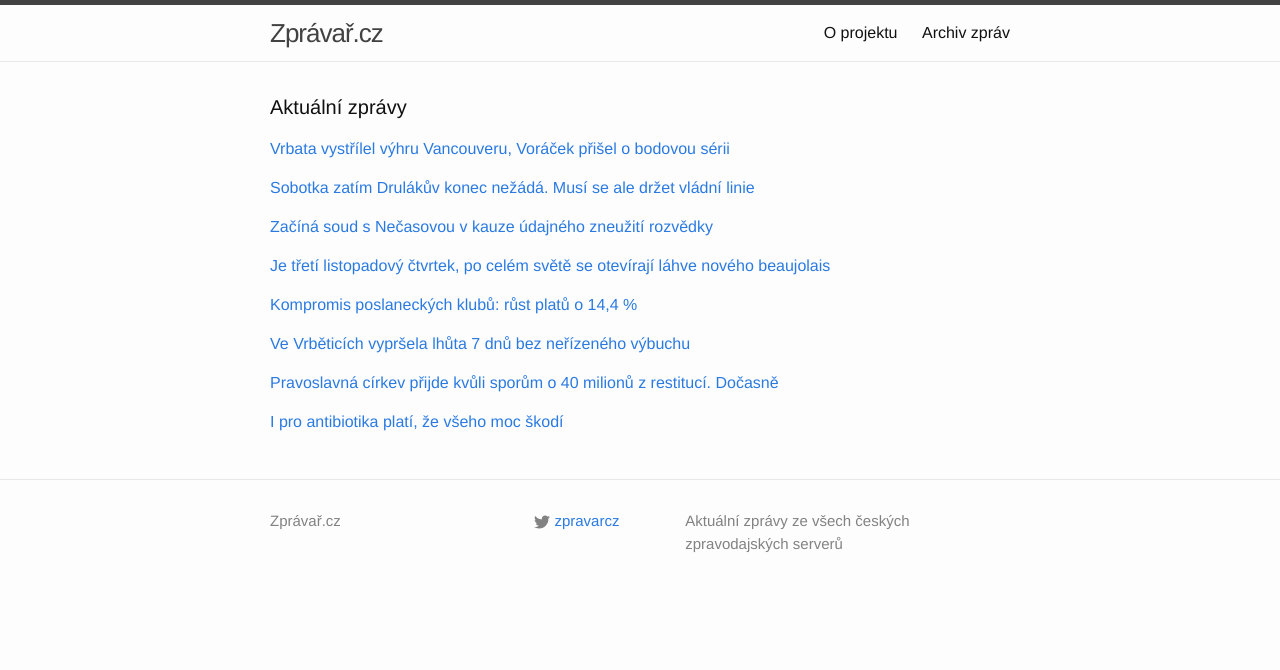
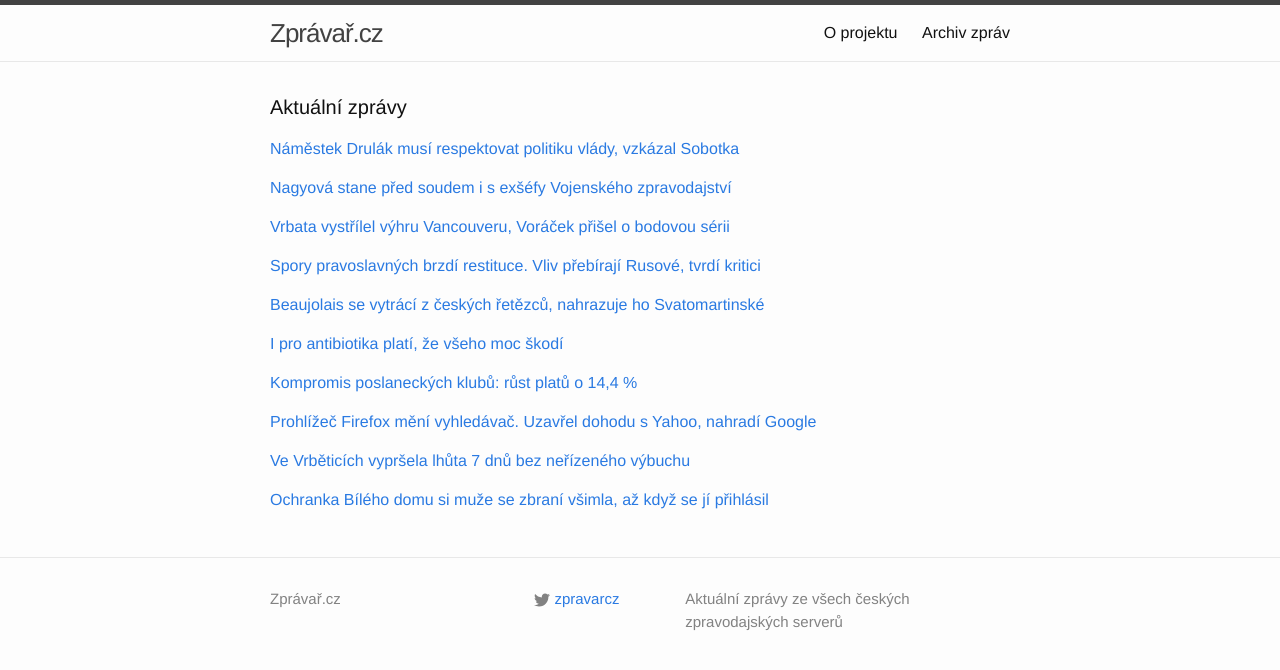
Before and after one commit to adliska/zpravar, a Jekyll site: the page built from index.html, in a window 1280 px wide. Shown: the top 670 px of the page. Built offline with Jekyll 4.4.1, drawn with Linux system fonts in a browser that asks for light colours.

Commit message:
zpravar news update

```diff
--- a/index.html
+++ b/index.html
@@ -5,8 +5,31 @@ layout: default
 <div class="home">
     <h1 class="page-heading">Aktuální zprávy</h1>
 
-<p><a href="javascript:;" onclick="toggle_visibility('zpravy0')">Vrbata vystřílel výhru Vancouveru, Voráček přišel o bodovou sérii</a></p>
+<p><a href="javascript:;" onclick="toggle_visibility('zpravy0')">Náměstek Drulák musí respektovat politiku vlády, vzkázal Sobotka</a></p>
 <div id="zpravy0" style="display:none">
+<ul>
+<li><a href=http://www.ceskatelevize.cz/ct24/domaci/292962-namestek-drulak-musi-respektovat-politiku-vlady-vzkazal-sobotka/>Náměstek Drulák musí respektovat politiku vlády, vzkázal Sobotka - www.ceskatelevize.cz</a></li>
+<li><a href=http://echo24.cz/a/wkNF8>Sobotka: Drulák musí respektovat naši politiku lidských práv - echo24.cz</a></li>
+<li><a href=http://www.novinky.cz/zahranicni/amerika/353970-sobotka-vlada-se-hlasi-k-havlovu-odkazu-a-namestek-drulak-to-musi-respektovat.html>Sobotka: Vláda se hlásí k Havlovu odkazu a náměstek Drulák to musí respektovat - www.novinky.cz</a></li>
+<li><a href=http://zpravy.e15.cz/domaci/politika/sobotka-zatim-drulakuv-konec-nezada-musi-se-ale-drzet-vladni-linie-1138528>Sobotka zatím Drulákův konec nežádá. Musí se ale držet vládní linie - zpravy.e15.cz</a></li>
+<li><a href=http://zpravy.aktualne.cz/domaci/sobotka-namestek-drulak-musi-respektovat-politiku-vlady/r~53d763c6707c11e497f0002590604f2e/>Sobotka: Náměstek Drulák musí respektovat politiku vlády - zpravy.aktualne.cz</a></li>
+<li><a href=http://zpravy.idnes.cz/sobotka-k-namestku-drulakovi-dje-/domaci.aspx?c=A141120_064454_domaci_jj>Respektujte politiku vlády, opřel se Sobotka do Zaorálkova náměstka - zpravy.idnes.cz</a></li>
+<li><a href=http://www.novinky.cz/zahranicni/amerika/353970-sobotka-namestek-drulak-musi-respektovat-politiku-vlady.html>Sobotka: Náměstek Drulák musí respektovat politiku vlády  - www.novinky.cz</a></li>
+<li><a href=http://www.ceskenoviny.cz/zpravy/zpravy/sobotka-namestek-drulak-musi-respektovat-politiku-vlady/1149227>Sobotka: Náměstek Drulák musí respektovat politiku vlády - www.ceskenoviny.cz</a></li>
+</ul>
+</div><p><a href="javascript:;" onclick="toggle_visibility('zpravy1')">Nagyová stane před soudem i s exšéfy Vojenského zpravodajství</a></p>
+<div id="zpravy1" style="display:none">
+<ul>
+<li><a href=http://www.tyden.cz/rubriky/domaci/kauzy/nagyova-stane-pred-soudem-i-s-exsefy-vojenskeho-zpravodajstvi_324736.html>Nagyová stane před soudem i s exšéfy Vojenského zpravodajství - www.tyden.cz</a></li>
+<li><a href=http://www.lidovky.cz/jana-necasova-stane-pred-soudem-kvuli-zneuziti-rozvedky-pep-/zpravy-domov.aspx?c=A141120_081003_ln_domov_rof>Jana Nečasová stane před soudem. Kvůli zneužití rozvědky  - www.lidovky.cz</a></li>
+<li><a href=http://www.novinky.cz/krimi/353973-zacina-soud-s-necasovou-v-kauze-udajneho-zneuziti-rozvedky.html>Začíná soud s Nečasovou v kauze údajného zneužití rozvědky - www.novinky.cz</a></li>
+<li><a href=http://www.ceskenoviny.cz/zpravy/zpravy/zacina-soud-s-necasovou-v-kauze-udajneho-zneuziti-rozvedky/1149235>Začíná soud s Nečasovou v kauze údajného zneužití rozvědky - www.ceskenoviny.cz</a></li>
+<li><a href=http://www.rozhlas.cz/_zprava/jana-necasova-drive-nagyova-stane-pred-soudem-v-kauze-vojenskeho-zpravodajstvi--1422500>Jana Nečasová, dříve Nagyová, stane před soudem v kauze Vojenského zpravodajství - www.rozhlas.cz</a></li>
+<li><a href=http://www.ceskatelevize.cz/ct24/domaci/292893-proces-roku-zneuziti-vojenske-rozvedky-v-cele-s-necasovou/>Proces roku: Zneužití vojenské rozvědky v čele s Nečasovou - www.ceskatelevize.cz</a></li>
+<li><a href=http://zpravy.idnes.cz/necasiva-nagyova-a-zpravodajci-u-soudu-dyj-/krimi.aspx?c=A141119_151317_krimi_cen>Soud poprvé veřejně otevře kauzu Nagyová, 521 dní po Nečasově demisi - zpravy.idnes.cz</a></li>
+</ul>
+</div><p><a href="javascript:;" onclick="toggle_visibility('zpravy2')">Vrbata vystřílel výhru Vancouveru, Voráček přišel o bodovou sérii</a></p>
+<div id="zpravy2" style="display:none">
 <ul>
 <li><a href=http://www.denik.cz/hokej/vrbata-vystrilel-vyhru-vancouveru-voracek-prisel-o-bodovou-serii-20141120.html>Vrbata vystřílel výhru Vancouveru, Voráček přišel o bodovou sérii - www.denik.cz</a></li>
 <li><a href=http://hokej.idnes.cz/vrbata-se-blyskl-dvema-goly-dfg-/nhl.aspx?c=A141120_071040_nhl_Mkr>Vrbata se blýskl dvěma góly, bodová série Voráčka naopak skončila - hokej.idnes.cz</a></li>
@@ -14,57 +37,55 @@ layout: default
 <li><a href=http://www.rozhlas.cz/_zprava/radim-vrbata-pomohl-dvema-goly-k-vitezstvi-vancouveru-voracek-nebodoval--1422511>Radim Vrbata pomohl dvěma góly k vítězství Vancouveru, Voráček nebodoval - www.rozhlas.cz</a></li>
 <li><a href=http://sport.aktualne.cz/vrbata-rozhodl-dvema-goly-o-vyhre-vancouveru-voracek-mlcel/r~e81d6b1c707111e48ee3002590604f2e/>Vrbata rozhodl dvěma góly o výhře Vancouveru, Voráček mlčel - sport.aktualne.cz</a></li>
 </ul>
-</div><p><a href="javascript:;" onclick="toggle_visibility('zpravy1')">Sobotka zatím Drulákův konec nežádá. Musí se ale držet vládní linie</a></p>
-<div id="zpravy1" style="display:none">
-<ul>
-<li><a href=http://zpravy.e15.cz/domaci/politika/sobotka-zatim-drulakuv-konec-nezada-musi-se-ale-drzet-vladni-linie-1138528>Sobotka zatím Drulákův konec nežádá. Musí se ale držet vládní linie - zpravy.e15.cz</a></li>
-<li><a href=http://zpravy.aktualne.cz/domaci/sobotka-namestek-drulak-musi-respektovat-politiku-vlady/r~53d763c6707c11e497f0002590604f2e/>Sobotka: Náměstek Drulák musí respektovat politiku vlády - zpravy.aktualne.cz</a></li>
-<li><a href=http://zpravy.idnes.cz/sobotka-k-namestku-drulakovi-dje-/domaci.aspx?c=A141120_064454_domaci_jj>Respektujte politiku vlády, opřel se Sobotka do Zaorálkova náměstka - zpravy.idnes.cz</a></li>
-<li><a href=http://www.novinky.cz/zahranicni/amerika/353970-sobotka-namestek-drulak-musi-respektovat-politiku-vlady.html>Sobotka: Náměstek Drulák musí respektovat politiku vlády  - www.novinky.cz</a></li>
-<li><a href=http://www.ceskenoviny.cz/zpravy/zpravy/sobotka-namestek-drulak-musi-respektovat-politiku-vlady/1149227>Sobotka: Náměstek Drulák musí respektovat politiku vlády - www.ceskenoviny.cz</a></li>
-</ul>
-</div><p><a href="javascript:;" onclick="toggle_visibility('zpravy2')">Začíná soud s Nečasovou v kauze údajného zneužití rozvědky</a></p>
-<div id="zpravy2" style="display:none">
-<ul>
-<li><a href=http://www.novinky.cz/krimi/353973-zacina-soud-s-necasovou-v-kauze-udajneho-zneuziti-rozvedky.html>Začíná soud s Nečasovou v kauze údajného zneužití rozvědky - www.novinky.cz</a></li>
-<li><a href=http://www.ceskenoviny.cz/zpravy/zpravy/zacina-soud-s-necasovou-v-kauze-udajneho-zneuziti-rozvedky/1149235>Začíná soud s Nečasovou v kauze údajného zneužití rozvědky - www.ceskenoviny.cz</a></li>
-<li><a href=http://www.rozhlas.cz/_zprava/jana-necasova-drive-nagyova-stane-pred-soudem-v-kauze-vojenskeho-zpravodajstvi--1422500>Jana Nečasová, dříve Nagyová, stane před soudem v kauze Vojenského zpravodajství - www.rozhlas.cz</a></li>
-<li><a href=http://www.ceskatelevize.cz/ct24/domaci/292893-proces-roku-zneuziti-vojenske-rozvedky-v-cele-s-necasovou/>Proces roku: Zneužití vojenské rozvědky v čele s Nečasovou - www.ceskatelevize.cz</a></li>
-<li><a href=http://zpravy.idnes.cz/necasiva-nagyova-a-zpravodajci-u-soudu-dyj-/krimi.aspx?c=A141119_151317_krimi_cen>Soud poprvé veřejně otevře kauzu Nagyová, 521 dní po Nečasově demisi - zpravy.idnes.cz</a></li>
-</ul>
-</div><p><a href="javascript:;" onclick="toggle_visibility('zpravy3')">Je třetí listopadový čtvrtek, po celém světě se otevírají láhve nového  beaujolais</a></p>
+</div><p><a href="javascript:;" onclick="toggle_visibility('zpravy3')">Spory pravoslavných brzdí restituce. Vliv přebírají Rusové, tvrdí kritici </a></p>
 <div id="zpravy3" style="display:none">
 <ul>
+<li><a href=http://www.lidovky.cz/spory-pravoslavnych-brzdi-restituce-vliv-prebiraji-rusove-tvrdi-kritici-15y-/zpravy-domov.aspx?c=A141120_082002_ln_domov_rof>Spory pravoslavných brzdí restituce. Vliv přebírají Rusové, tvrdí kritici  - www.lidovky.cz</a></li>
+<li><a href=http://domaci.ihned.cz/domaci/c1-63145760-pravoslavna-cirkev-prijde-kvuli-sporum-o-40-milionu-z-restituci-docasne>Pravoslavná církev přijde kvůli sporům o 40 milionů z restitucí. Dočasně - domaci.ihned.cz</a></li>
+<li><a href=http://zpravy.idnes.cz/pozastaveni-penez-pro-pravoslavnou-cirkev-fec-/domaci.aspx?c=A141120_070630_domaci_jj>Ministerstvo zastavilo pravoslavné církvi kvůli sporům vyplácení náhrad - zpravy.idnes.cz</a></li>
+<li><a href=http://www.ceskenoviny.cz/zpravy/zpravy/ln-ministerstvo-prerusilo-vyplaceni-nahrad-pravoslavne-cirkvi/1149242>LN: Ministerstvo přerušilo vyplácení náhrad pravoslavné církvi - www.ceskenoviny.cz</a></li>
+</ul>
+</div><p><a href="javascript:;" onclick="toggle_visibility('zpravy4')">Beaujolais se vytrácí z českých řetězců, nahrazuje ho Svatomartinské</a></p>
+<div id="zpravy4" style="display:none">
+<ul>
+<li><a href=http://zpravy.e15.cz/byznys/obchod-a-sluzby/beaujolais-se-vytraci-z-ceskych-retezcu-nahrazuje-ho-svatomartinske-1138477>Beaujolais se vytrácí z českých řetězců, nahrazuje ho Svatomartinské - zpravy.e15.cz</a></li>
 <li><a href=http://www.rozhlas.cz/_zprava/je-treti-listopadovy-ctvrtek-po-celem-svete-se-oteviraji-lahve-noveho-beaujolais--1422508>Je třetí listopadový čtvrtek, po celém světě se otevírají láhve nového  beaujolais - www.rozhlas.cz</a></li>
 <li><a href=http://zpravy.aktualne.cz/zahranici/svet-privital-nove-beaujolais/r~01fed5c0707711e497f0002590604f2e/>Svět přivítal nové beaujolais - zpravy.aktualne.cz</a></li>
 <li><a href=http://www.financninoviny.cz/zpravodajstvi/zpravy/po-celem-svete-se-zacaly-otvirat-lahve-noveho-beaujolais/1149231>Po celém světě se začaly otvírat láhve nového beaujolais - www.financninoviny.cz</a></li>
 </ul>
-</div><p><a href="javascript:;" onclick="toggle_visibility('zpravy4')">Kompromis poslaneckých klubů: růst platů o 14,4 %</a></p>
-<div id="zpravy4" style="display:none">
+</div><p><a href="javascript:;" onclick="toggle_visibility('zpravy5')">I pro antibiotika platí, že všeho moc škodí</a></p>
+<div id="zpravy5" style="display:none">
+<ul>
+<li><a href=http://www.ceskatelevize.cz/ct24/domaci/292932-i-pro-antibiotika-plati-ze-vseho-moc-skodi/>I pro antibiotika platí, že všeho moc škodí - www.ceskatelevize.cz</a></li>
+<li><a href=http://www.ceskatelevize.cz/ct24/domaci/292932-pro-antibiotika-plati-pravidlo-ze-vseho-moc-skodi/>Pro antibiotika platí pravidlo, že všeho moc škodí - www.ceskatelevize.cz</a></li>
+<li><a href=http://www.denik.cz/medicina/bakterie-jsou-odolnejsi-rika-o-antibiotikach-vojtech-ondra-z-brnenske-farmacie-2.html>Pozor na antibiotika, varují lékaři. Nakažených odolnými bakteriemi je stále víc - www.denik.cz</a></li>
+</ul>
+</div><p><a href="javascript:;" onclick="toggle_visibility('zpravy6')">Kompromis poslaneckých klubů: růst platů o 14,4 %</a></p>
+<div id="zpravy6" style="display:none">
 <ul>
 <li><a href=http://www.ceskatelevize.cz/ct24/domaci/292958-kompromis-poslaneckych-klubu-rust-platu-o-14-4/>Kompromis poslaneckých klubů: růst platů o 14,4 % - www.ceskatelevize.cz</a></li>
 <li><a href=http://www.ceskenoviny.cz/zpravy/zpravy/hn-poslanci-si-predjednali-rust-platu-o-7-500-korun-misto-15-000/1149236>HN: Poslanci si předjednali růst platů o 7.500 korun místo 15.000 - www.ceskenoviny.cz</a></li>
 <li><a href=http://zpravy.aktualne.cz/domaci/politika/poslanci-planuji-narust-svych-platu-o-7-500-korun/r~3fd6dfe0707811e4a10c0025900fea04/>Poslanci plánují nárůst svých platů o 7 500 korun - zpravy.aktualne.cz</a></li>
 </ul>
-</div><p><a href="javascript:;" onclick="toggle_visibility('zpravy5')">Ve Vrběticích vypršela lhůta 7 dnů bez neřízeného výbuchu</a></p>
-<div id="zpravy5" style="display:none">
+</div><p><a href="javascript:;" onclick="toggle_visibility('zpravy7')">Prohlížeč Firefox mění vyhledávač. Uzavřel dohodu s Yahoo, nahradí Google</a></p>
+<div id="zpravy7" style="display:none">
+<ul>
+<li><a href=http://byznys.ihned.cz/zpravodajstvi-svet/c1-63145980-prohlizec-firefox-meni-vyhledavac-uzavrel-dohodu-s-yahoo-nahradi-google>Prohlížeč Firefox mění vyhledávač. Uzavřel dohodu s Yahoo, nahradí Google - byznys.ihned.cz</a></li>
+<li><a href=http://www.financninoviny.cz/zpravodajstvi/zpravy/yahoo-nahradi-v-usa-vyhledavac-google-pri-surfovani-ve-firefoxu/1149270>Yahoo nahradí v USA vyhledávač Google při surfování ve Firefoxu - www.financninoviny.cz</a></li>
+<li><a href=http://zpravy.aktualne.cz/yahoo-nahradi-v-usa-google-pri-surfovani-ve-firefoxu/r~ebc2cbfa708411e49b26002590604f2e/>Yahoo nahradí v USA Google při surfování ve Firefoxu - zpravy.aktualne.cz</a></li>
+</ul>
+</div><p><a href="javascript:;" onclick="toggle_visibility('zpravy8')">Ve Vrběticích vypršela lhůta 7 dnů bez neřízeného výbuchu</a></p>
+<div id="zpravy8" style="display:none">
 <ul>
 <li><a href=http://zpravy.aktualne.cz/regiony/zlinsky/ve-vrbeticich-vyprsela-lhuta-7-dnu-bez-nerizeneho-vybuchu/r~55fdfe30708111e4845a002590604f2e/>Ve Vrběticích vypršela lhůta 7 dnů bez neřízeného výbuchu - zpravy.aktualne.cz</a></li>
 <li><a href=http://www.rozhlas.cz/_zprava/policie-by-mohla-zacit-s-odvozem-munice-ze-skladu-ve-vrbeticich--1422516>Policie by mohla začít s odvozem munice ze skladu ve Vrběticích  - www.rozhlas.cz</a></li>
 <li><a href=http://www.ceskenoviny.cz/zpravy/zpravy/ve-vrbeticich-vyprsela-sedmidenni-lhuta-bez-nerizeneho-vybuchu/1149261>Ve Vrběticích vypršela sedmidenní lhůta bez neřízeného výbuchu - www.ceskenoviny.cz</a></li>
 </ul>
-</div><p><a href="javascript:;" onclick="toggle_visibility('zpravy6')">Pravoslavná církev přijde kvůli sporům o 40 milionů z restitucí. Dočasně</a></p>
-<div id="zpravy6" style="display:none">
+</div><p><a href="javascript:;" onclick="toggle_visibility('zpravy9')">Ochranka Bílého domu si muže se zbraní všimla, až když se jí přihlásil</a></p>
+<div id="zpravy9" style="display:none">
 <ul>
-<li><a href=http://domaci.ihned.cz/domaci/c1-63145760-pravoslavna-cirkev-prijde-kvuli-sporum-o-40-milionu-z-restituci-docasne>Pravoslavná církev přijde kvůli sporům o 40 milionů z restitucí. Dočasně - domaci.ihned.cz</a></li>
-<li><a href=http://zpravy.idnes.cz/pozastaveni-penez-pro-pravoslavnou-cirkev-fec-/domaci.aspx?c=A141120_070630_domaci_jj>Ministerstvo zastavilo pravoslavné církvi kvůli sporům vyplácení náhrad - zpravy.idnes.cz</a></li>
-<li><a href=http://www.ceskenoviny.cz/zpravy/zpravy/ln-ministerstvo-prerusilo-vyplaceni-nahrad-pravoslavne-cirkvi/1149242>LN: Ministerstvo přerušilo vyplácení náhrad pravoslavné církvi - www.ceskenoviny.cz</a></li>
-</ul>
-</div><p><a href="javascript:;" onclick="toggle_visibility('zpravy7')">I pro antibiotika platí, že všeho moc škodí</a></p>
-<div id="zpravy7" style="display:none">
-<ul>
-<li><a href=http://www.ceskatelevize.cz/ct24/domaci/292932-i-pro-antibiotika-plati-ze-vseho-moc-skodi/>I pro antibiotika platí, že všeho moc škodí - www.ceskatelevize.cz</a></li>
-<li><a href=http://www.ceskatelevize.cz/ct24/domaci/292932-pro-antibiotika-plati-pravidlo-ze-vseho-moc-skodi/>Pro antibiotika platí pravidlo, že všeho moc škodí - www.ceskatelevize.cz</a></li>
-<li><a href=http://www.denik.cz/medicina/bakterie-jsou-odolnejsi-rika-o-antibiotikach-vojtech-ondra-z-brnenske-farmacie-2.html>Pozor na antibiotika, varují lékaři. Nakažených odolnými bakteriemi je stále víc - www.denik.cz</a></li>
+<li><a href=http://www.ceskatelevize.cz/ct24/svet/292961-ochranka-bileho-domu-si-muze-se-zbrani-vsimla-az-kdyz-se-ji-prihlasil/>Ochranka Bílého domu si muže se zbraní všimla, až když se jí přihlásil - www.ceskatelevize.cz</a></li>
+<li><a href=http://zpravy.idnes.cz/ochranka-bileho-domu-zatkla-muze-s-puskou-a-nozem-fbu-/zahranicni.aspx?c=A141120_072514_zahranicni_jj>Obamova ochranka zatkla muže z Iowy, u Bílého domu měl pušku a nůž - zpravy.idnes.cz</a></li>
+<li><a href=http://www.novinky.cz/zahranicni/amerika/353971-ochranka-bileho-domu-zatkla-muze-z-iowy-v-aute-mel-pusku-a-nuz.html>Ochranka Bílého domu zatkla muže z Iowy, v autě měl pušku a nůž  - www.novinky.cz</a></li>
 </ul>
 </div></div>
```
